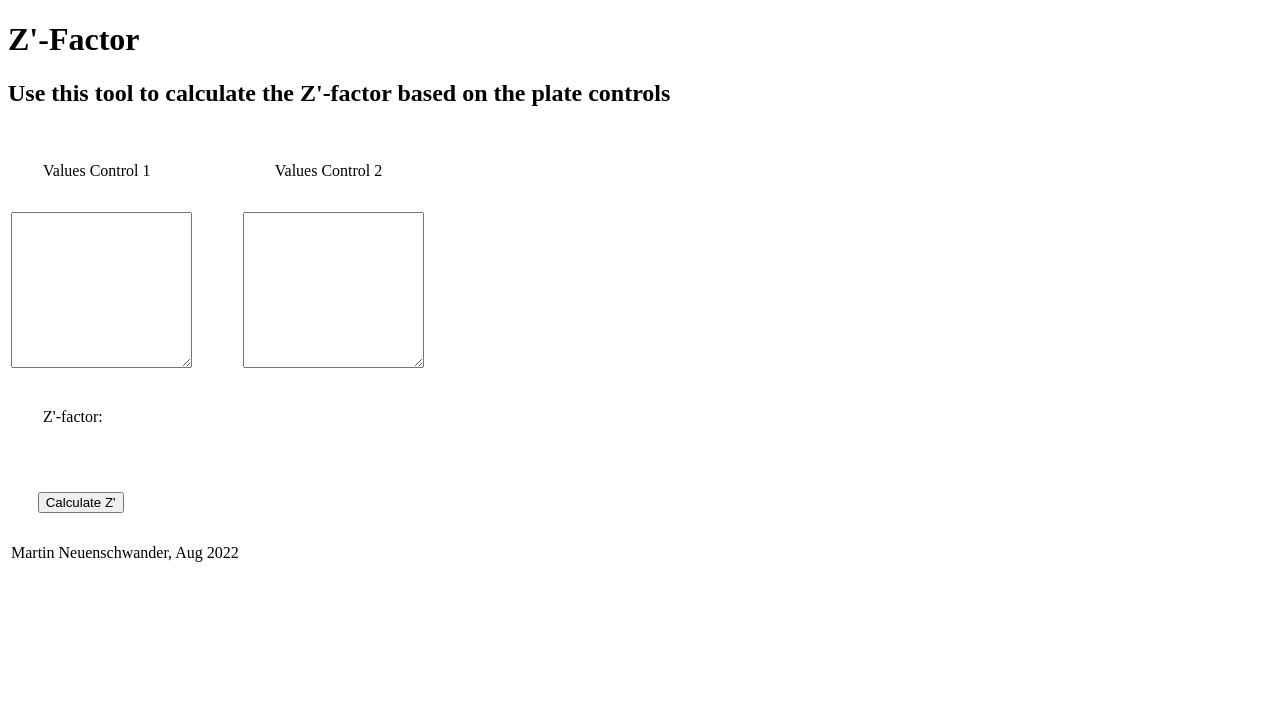
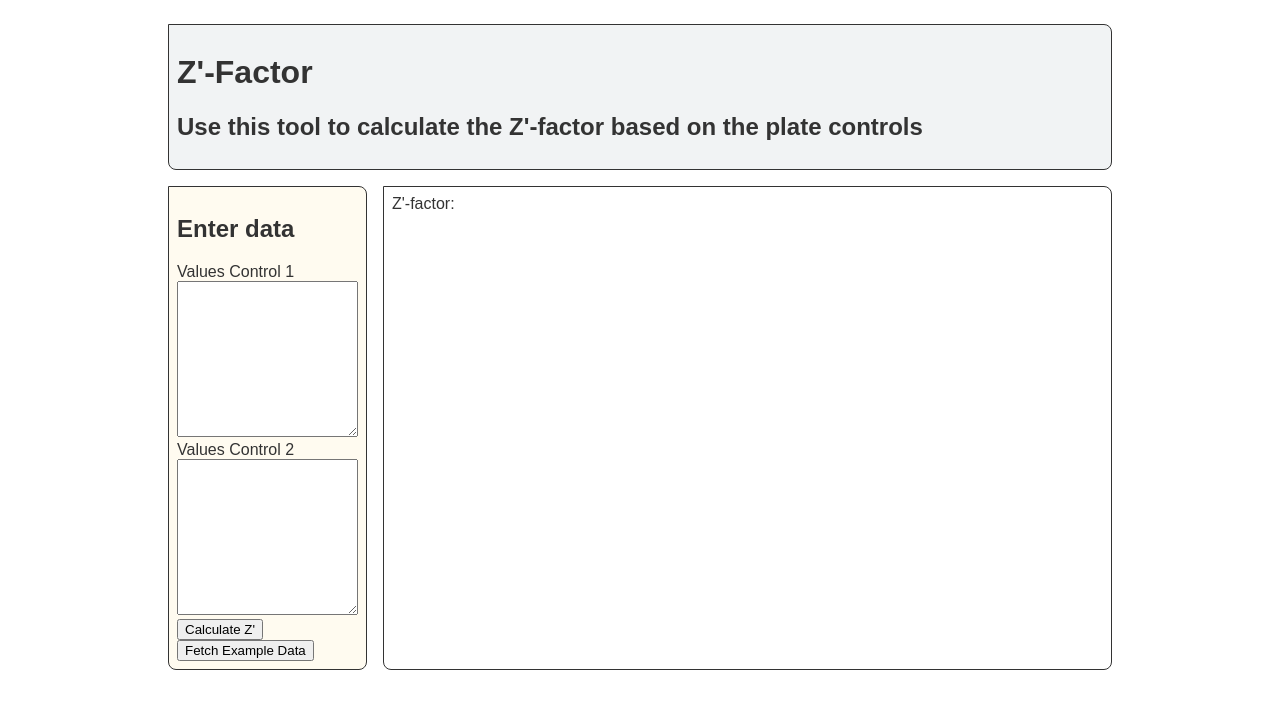
Before and after one commit to neuenschwanm/neuenschwanm.github.io, a plain HTML site: page ZfactorCalculator.html in a window 1280 px wide. Drawn offline with Linux system fonts and the light colour scheme.

Commit message:
Add files via upload

```diff
--- a/ZfactorCalculator.html
+++ b/ZfactorCalculator.html
@@ -5,14 +5,42 @@
 	<head>
 <meta charset="utf-8">
 	<meta name="viewport" content="width=device-width, initial-scale=1.0">
-		<title>Calculate Z'</title>
 	<style>
-			label, button {
-				display: block;
-				margin: 2em;
+		body{
+			margin: 1em auto;
+			max-width: 60em;
+			font-family: sans-serif;
+			color: #333333;
+			display: grid;
+  			grid-template-columns: repeat(5, 1fr);
 		}
-			input {
-				width: 3.5em;
+
+		header {
+			background: #F1F3F4;
+			border-color: #d5d5d5;
+			grid-column: 1 / 6;
+  			grid-row:    1 / 2;
+		}
+
+		nav {
+			background: #fffbf0;
+			border-color: #e7c157;
+			grid-column: 1 / span 1;
+  			grid-row:    2 / span 6;
+		}
+
+		article {
+			background: #ffffff;
+			border-color: #df6c20;
+			grid-column: 2 / 6;
+  			grid-row:   2 / span 6;
+		}
+
+		header, nav, article, aside, footer {
+			border-radius: 0 0.5em 0.5em;
+			border: thin solid;
+			padding: .5em;
+			margin: .5em;
 		}
 	</style>
 </head>
@@ -81,37 +109,87 @@
 		}
 	}
 
+
+	var control1values =
+`231040
+230720
+234640
+233120
+231120
+227120
+234320
+232400
+228880
+231040
+227360
+224400
+220080
+233440
+227120
+219280`;
+
+
+	var control2values =
+`2400
+2720
+2480
+3200
+2400
+2640
+2560
+3200
+2800
+2800
+2880
+2720
+2720
+2880
+2720
+1840`;
+
+
+
+		//transfers the test data to the data entry field
+		function get_example_data() {
+			document.getElementById("control1").value = control1values;
+			document.getElementById("control2").value = control2values;
+		}
+
+
+
 	//document initialization
 	window.onload = function () {
 		document.getElementById("berechnen").onclick = calculate_Z;
+		document.getElementById("fetchData").onclick = get_example_data;
 	};
 	</script>
 
 	<body>
+
+		<header>
 			<h1>Z'-Factor</h1>
-		<h2>Use this tool to calculate the Z'-factor based on the plate controls </h2>
-		<form>
-			<table>
-				<tr>
-					<td>
+			<h2>Use this tool to calculate the Z'-factor based on the plate controls</h2>
+		</header>
+
+	<nav>
+    	<h2>Enter data</h2>
+
 		<label for="control1">Values Control 1</label>
 		<textarea id="control1" cols="20" rows="10"></textarea>
-					</td>
-					<td>
+
 		<label for="control2">Values Control 2</label>
 		<textarea id="control2" cols="20" rows="10"></textarea>
-					</td>
-				</tr>
-				<tr>
-					<td><label>Z'-factor:</label></td>
-					<td><output id="result"></output></td>
-				</tr>
-				<tr>
-					<td id="msg" style='font-size:50px;'></td>
-				</tr>
-				<tr><td><button type="button" id="berechnen">Calculate Z'</button></td></tr>
-				<tr><td>Martin Neuenschwander, Aug 2022</td></tr>
-			</table>
-		</form>
+
+		<button type="button" id="berechnen">Calculate Z'</button>
+		<button type="button" id="fetchData">Fetch Example Data</button>
+	</nav>
+
+	<article>
+		<label>Z'-factor:</label>
+		<output id="result"></output>
+		<div id="msg" style='font-size:50px;'></div>
+	</article>
+
+
 	</body>
 </html>
```
Lines whose indentation alone changed are shown as unchanged.
